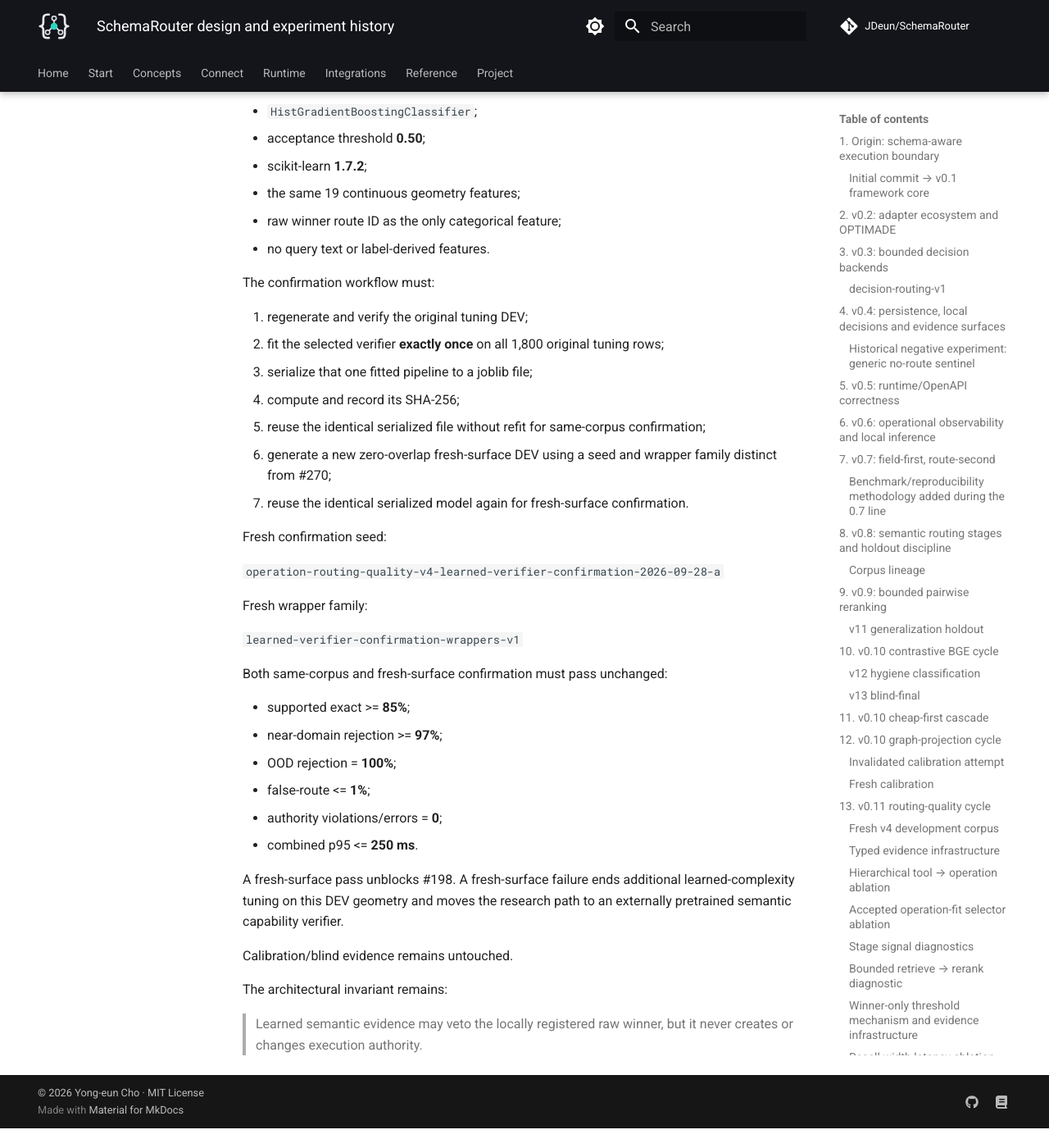
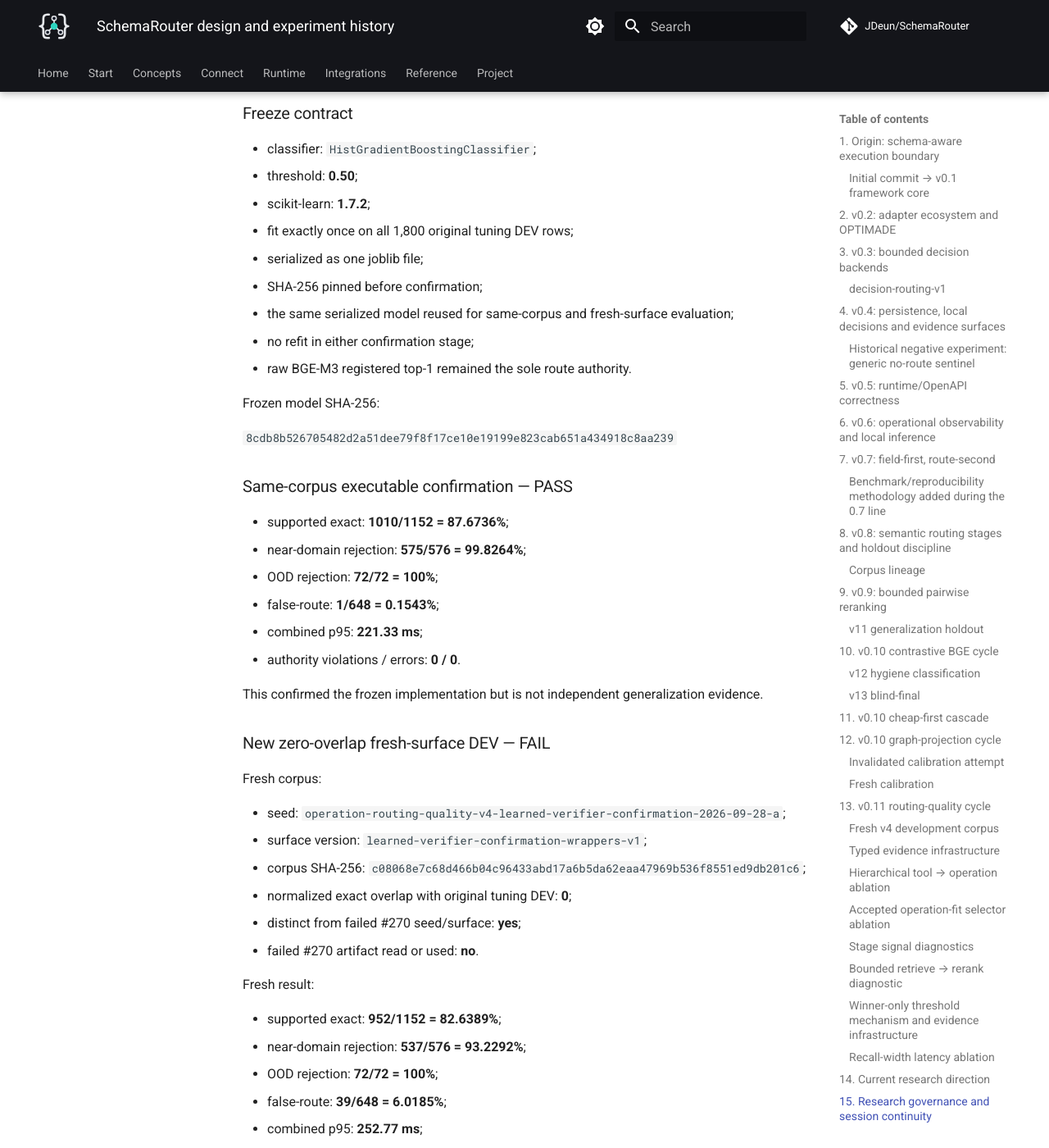
Before and after one commit to JDeun/SchemaRouter, an MkDocs documentation site: the page built from docs/research/design-and-experiment-history.md, in a window 1280 px wide and 1400 px high, scrolled down 45672 px. Shown: the whole window at 82% size. Built offline with MkDocs 1.6.1 and Material for MkDocs 9.7.7, drawn with Linux system fonts in a browser that asks for light colours; comment, search, counter and statistics services are not loaded; before the commit the page ends 47048 px from its top, so only the background shows below that; some of the changed text lies outside the part shown.

Commit message:
docs: record frozen learned verifier fresh failure

```diff
--- a/docs/research/design-and-experiment-history.md
+++ b/docs/research/design-and-experiment-history.md
@@ -1497,50 +1497,93 @@
 - artifact: `10945581502`;
 - artifact digest: `sha256:eb417bb3aafa4d2f86aee4e79476ea64f49a2a3608269835d4d3b82f971d8054`.
 
-## 39. Active candidate — frozen HGB winner verifier
-
-Work item #287 / PR #288 freezes the #285-selected rule without post-result changes.
-
-Frozen selection:
-
-- `HistGradientBoostingClassifier`;
-- acceptance threshold **0.50**;
-- scikit-learn **1.7.2**;
-- the same 19 continuous geometry features;
-- raw winner route ID as the only categorical feature;
-- no query text or label-derived features.
-
-The confirmation workflow must:
-
-1. regenerate and verify the original tuning DEV;
-2. fit the selected verifier **exactly once** on all 1,800 original tuning rows;
-3. serialize that one fitted pipeline to a joblib file;
-4. compute and record its SHA-256;
-5. reuse the identical serialized file without refit for same-corpus confirmation;
-6. generate a new zero-overlap fresh-surface DEV using a seed and wrapper family distinct from #270;
-7. reuse the identical serialized model again for fresh-surface confirmation.
-
-Fresh confirmation seed:
-
-`operation-routing-quality-v4-learned-verifier-confirmation-2026-09-28-a`
-
-Fresh wrapper family:
-
-`learned-verifier-confirmation-wrappers-v1`
-
-Both same-corpus and fresh-surface confirmation must pass unchanged:
-
-- supported exact >= **85%**;
-- near-domain rejection >= **97%**;
-- OOD rejection = **100%**;
-- false-route <= **1%**;
-- authority violations/errors = **0**;
-- combined p95 <= **250 ms**.
-
-A fresh-surface pass unblocks #198. A fresh-surface failure ends additional learned-complexity tuning on this DEV geometry and moves the research path to an externally pretrained semantic capability verifier.
-
-Calibration/blind evidence remains untouched.
-
-The architectural invariant remains:
-
-> Learned semantic evidence may veto the locally registered raw winner, but it never creates or changes execution authority.
+## 39. #287 — frozen HGB winner verifier
+
+Work item #287 / PR #288 froze the #285-selected HGB verifier without changing classifier, features or threshold after OOF results were known.
+
+### Freeze contract
+
+- classifier: `HistGradientBoostingClassifier`;
+- threshold: **0.50**;
+- scikit-learn: **1.7.2**;
+- fit exactly once on all 1,800 original tuning DEV rows;
+- serialized as one joblib file;
+- SHA-256 pinned before confirmation;
+- the same serialized model reused for same-corpus and fresh-surface evaluation;
+- no refit in either confirmation stage;
+- raw BGE-M3 registered top-1 remained the sole route authority.
+
+Frozen model SHA-256:
+
+`8cdb8b526705482d2a51dee79f8f17ce10e19199e823cab651a434918c8aa239`
+
+### Same-corpus executable confirmation — PASS
+
+- supported exact: **1010/1152 = 87.6736%**;
+- near-domain rejection: **575/576 = 99.8264%**;
+- OOD rejection: **72/72 = 100%**;
+- false-route: **1/648 = 0.1543%**;
+- combined p95: **221.33 ms**;
+- authority violations / errors: **0 / 0**.
+
+This confirmed the frozen implementation but is not independent generalization evidence.
+
+### New zero-overlap fresh-surface DEV — FAIL
+
+Fresh corpus:
+
+- seed: `operation-routing-quality-v4-learned-verifier-confirmation-2026-09-28-a`;
+- surface version: `learned-verifier-confirmation-wrappers-v1`;
+- corpus SHA-256: `c08068e7c68d466b04c96433abd17a6b5da62eaa47969b536f8551ed9db201c6`;
+- normalized exact overlap with original tuning DEV: **0**;
+- distinct from failed #270 seed/surface: **yes**;
+- failed #270 artifact read or used: **no**.
+
+Fresh result:
+
+- supported exact: **952/1152 = 82.6389%**;
+- near-domain rejection: **537/576 = 93.2292%**;
+- OOD rejection: **72/72 = 100%**;
+- false-route: **39/648 = 6.0185%**;
+- combined p95: **252.77 ms**;
+- authority violations / errors: **0 / 0**.
+
+Per-language supported exact ranged from **75.00%** on German to **89.06%** on mixed. The worst unsupported-family rejection was `support.family_1` at **27.78%**, but this confirmation set is not tuning evidence and cannot be used for targeted repair.
+
+Decision: **rejected**.
+
+Interpretation:
+
+> Grouped OOF validation reduced ordinary random-split leakage, but the learned geometry boundary still captured development-surface regularities rather than a sufficiently invariant semantic notion of endpoint capability.
+
+The #287 stopping rule is therefore active:
+
+- do not tune threshold on the fresh set;
+- do not add route/family exceptions;
+- do not refit or increase learned-model complexity on the same tuning DEV;
+- do not use fresh-confirmation rows or errors as training/feature-design evidence;
+- do not generate calibration/blind evidence.
+
+Provenance:
+
+- source revision: `e5b10ee01ec23af6113c562b51e1db0c6d003d7a`;
+- workflow: `36362105765`;
+- artifact: `10946681188`;
+- artifact digest: `sha256:e7695598b07d5a0f9757f62c04f74f09b03c201de2bbb3f7699f6d8f18059938`.
+
+## 40. Current resume point
+
+The 0.11 architecture-search evidence now supports a stronger conclusion:
+
+1. BGE-M3 raw route ranking has sufficient capacity;
+2. positive score gates are surface-fragile;
+3. generic contradiction NLI does not represent missing capability;
+4. fixed semantic prototype thresholds and relative ranks do not provide a safe open-set boundary;
+5. a shallow learned verifier can pass grouped OOF but still fails zero-overlap fresh-surface confirmation;
+6. further supervised complexity on the same DEV geometry is prohibited by the preregistered stopping rule;
+7. #198 calibration/blind remains blocked and untouched;
+8. the next architecture must use an **externally pretrained semantic capability verifier** whose capability judgment is learned independently of this benchmark.
+
+The authority invariant remains unchanged:
+
+> External semantic evidence may veto the locally registered raw winner, but it may never select a different route or create execution authority.
```
